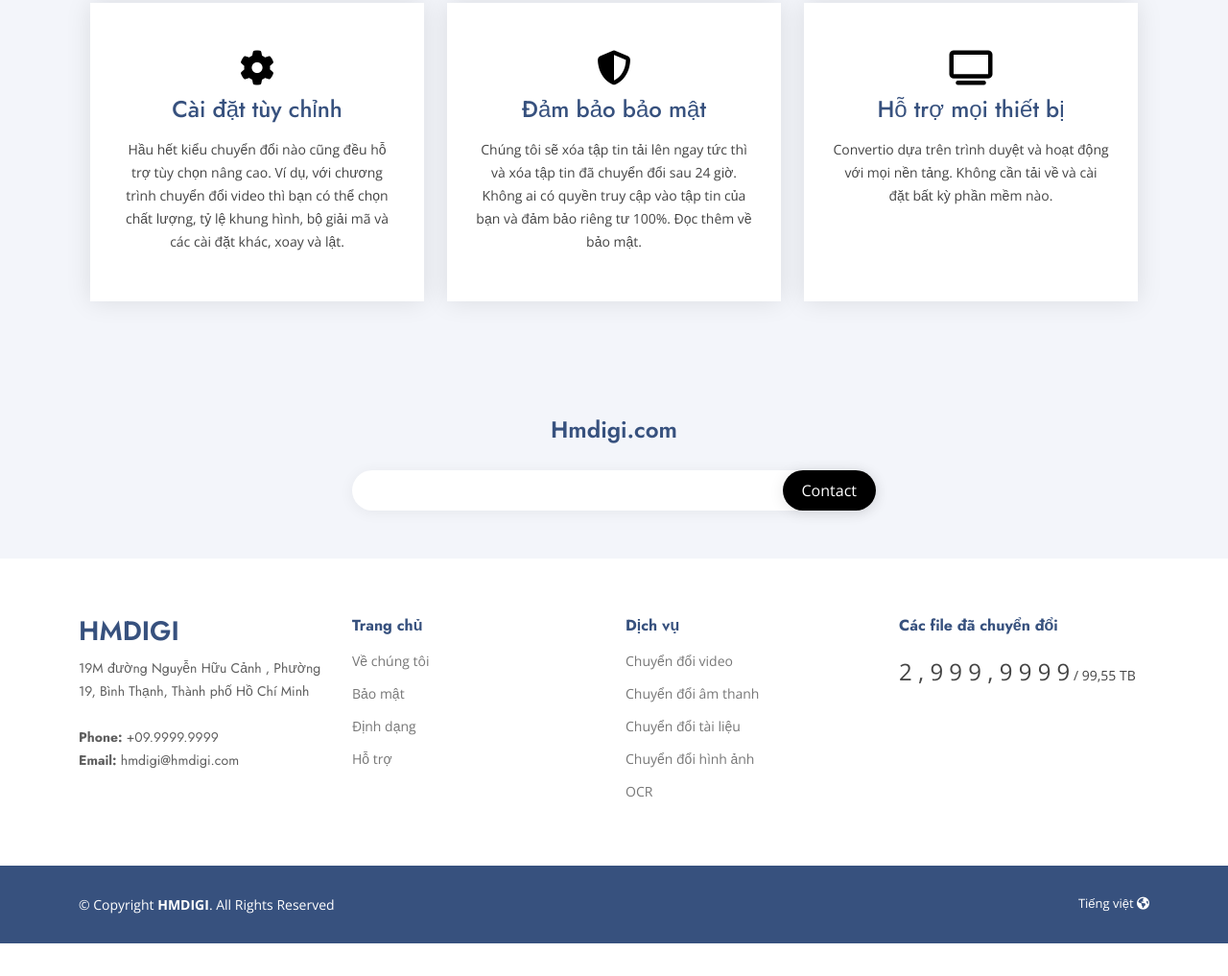
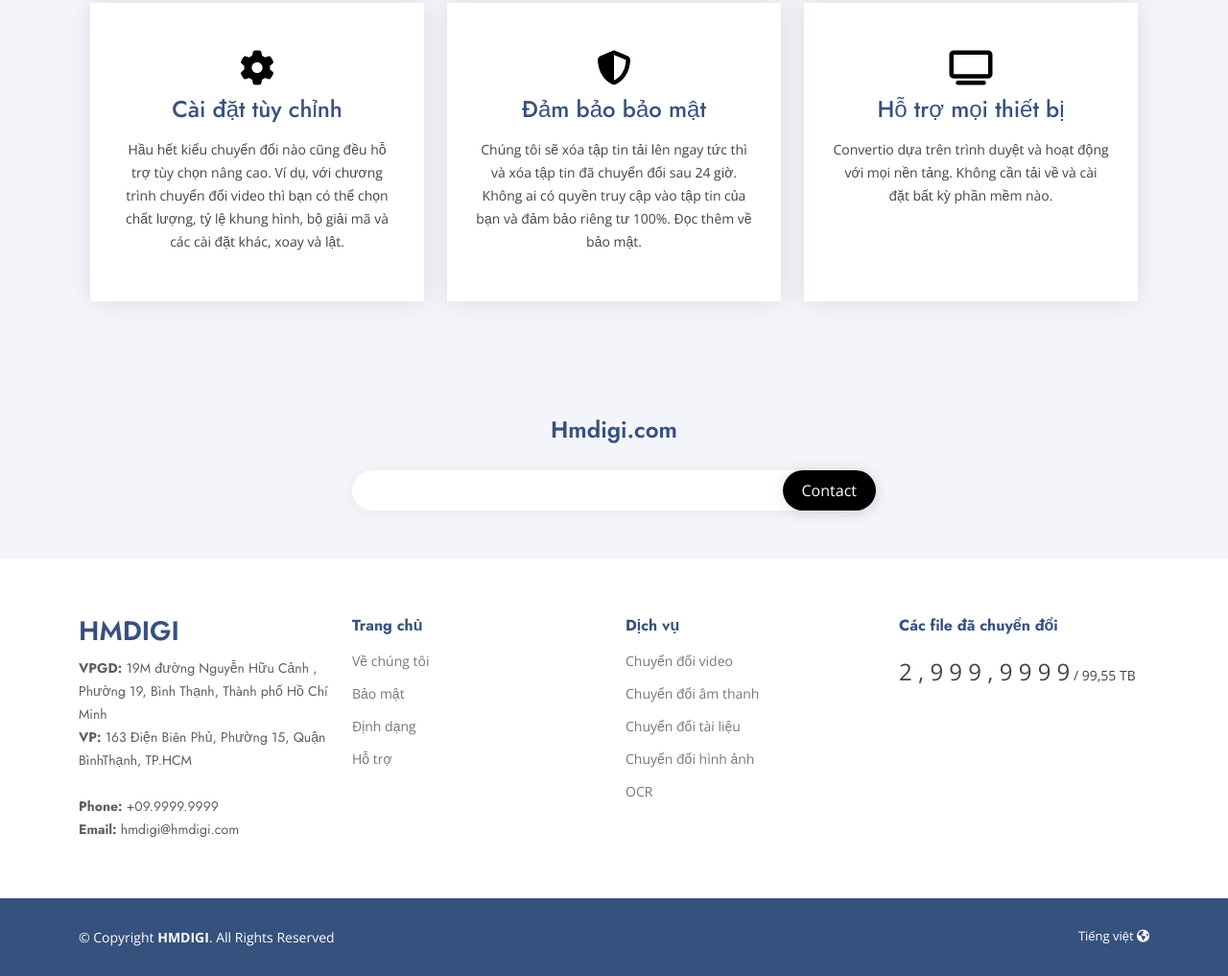
Before and after one commit to vanquang202/demo-convert, a plain HTML site: page index.html in a window 1280 px wide. Shown: the part 1299-2316 px from the top of the page at 96% size. Before the commit the page ends 2282 px from the top, so only its background shows below. Drawn offline with nearby package versions, Linux system fonts and the light colour scheme.

Commit message:
fix footer ui index

```diff
--- a/index.html
+++ b/index.html
@@ -409,7 +409,8 @@
           <div class="col-lg-3 col-md-6 footer-contact">
             <h3>HMDIGI</h3>
             <p>
-              19M đường Nguyễn Hữu Cảnh , Phường 19, Bình Thạnh, Thành phố Hồ Chí Minh<br><br>
+              <b>VPGD:</b> 19M đường Nguyễn Hữu Cảnh , Phường 19, Bình Thạnh, Thành phố Hồ Chí Minh<br>
+              <b>VP:</b> 163 Điện Biên Phủ, Phường 15, Quận BìnhThạnh, TP.HCM<br><br>
               <strong>Phone:</strong> +09.9999.9999<br>
               <strong>Email:</strong> hmdigi@hmdigi.com<br>
             </p>
```
